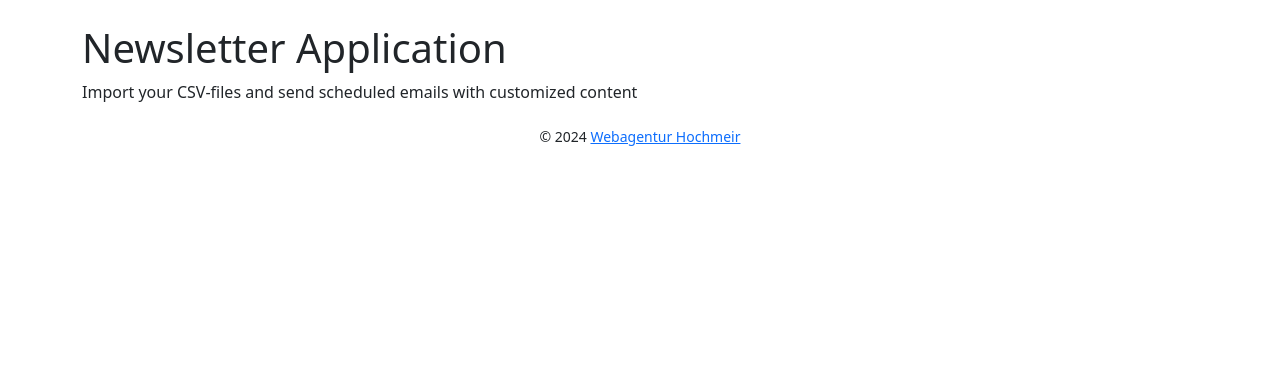
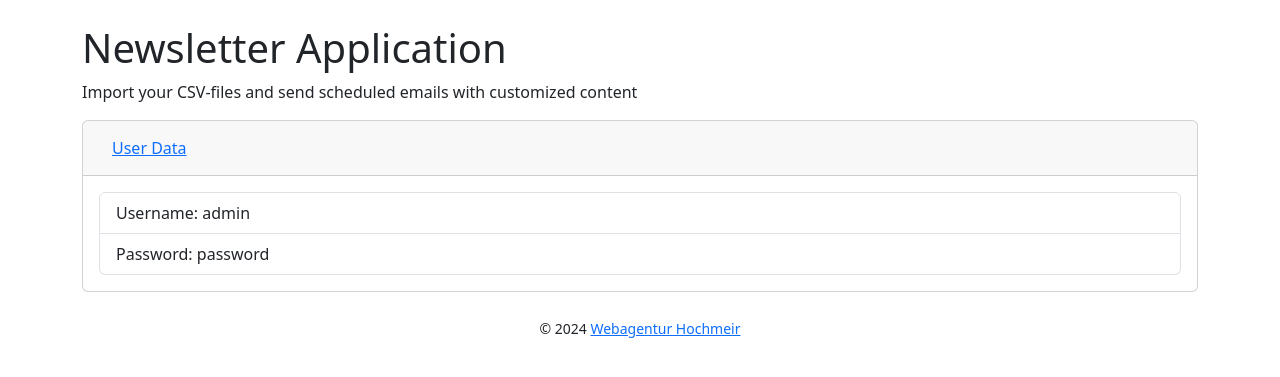
Before and after one commit to stevan06v/mail-eagle-newsletter, a Flask app: page / in a window 1280 px wide. Shown: the part 56-433 px from the top of the page. Run offline with Flask 2, Linux system fonts and the light colour scheme; the visitor is signed in with stand-in values (Sample User, id 1); some libraries are stand-ins or nearby versions.

Commit message:
feat: added user-data-akkordeon

```diff
--- a/templates/index.html
+++ b/templates/index.html
@@ -5,5 +5,6 @@
 <h1>Newsletter Application</h1>
 <p>Import your CSV-files and send scheduled emails with customized content </p>
 
+{% include 'user-data.html' %}
 
 {% endblock %}
--- /dev/null
+++ b/templates/user-data.html
@@ -0,0 +1,19 @@
+<!-- user_data.html -->
+<div class="card mb-4">
+    <div class="card-header">
+      <h5 class="mb-0">
+        <button class="btn btn-link" data-bs-toggle="collapse" data-bs-target="#userData" aria-expanded="true" aria-controls="userData">
+          User Data
+        </button>
+      </h5>
+    </div>
+
+    <div id="userData" class="collapse show" aria-labelledby="headingOne">
+      <div class="card-body">
+        <ul class="list-group">
+          <li class="list-group-item">Username: admin</li>
+          <li class="list-group-item">Password: password</li>
+        </ul>
+      </div>
+    </div>
+  </div>
```
